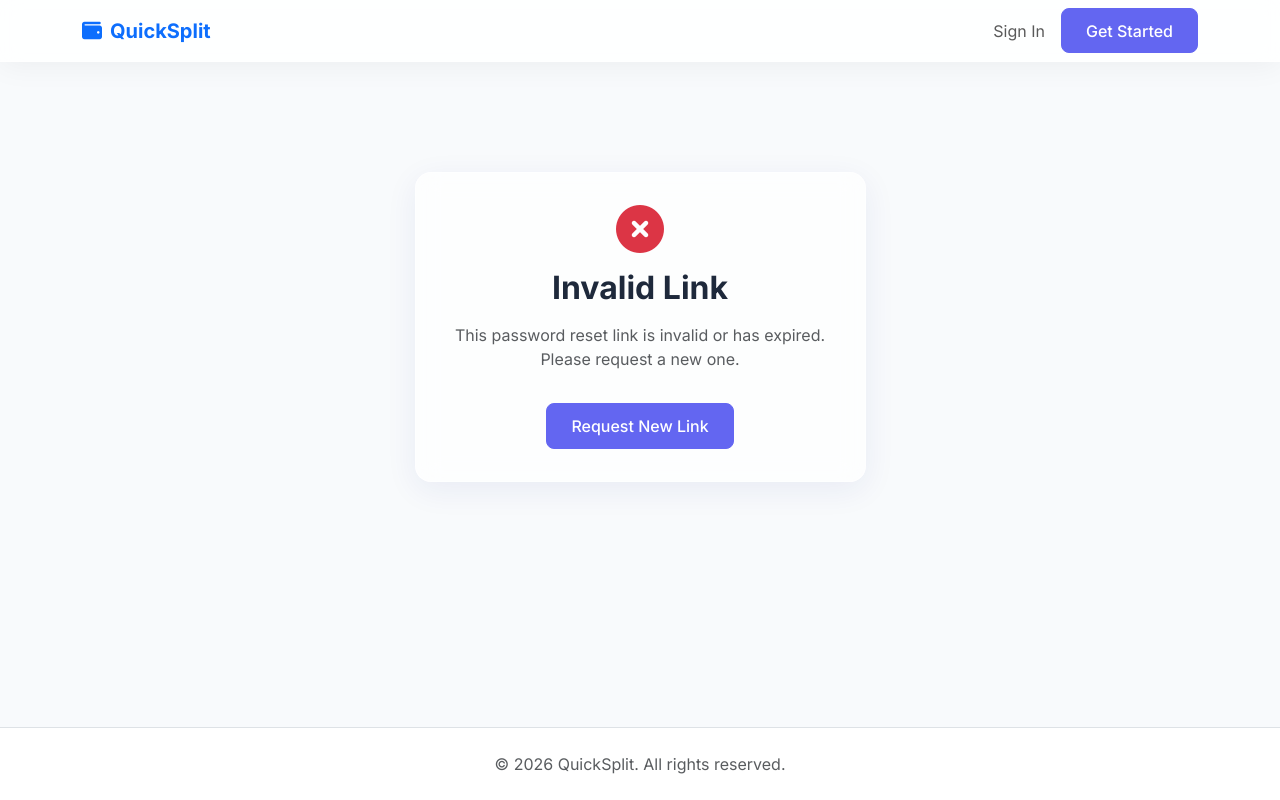
After one commit to sameertech28/QuickSplit, a Django app: page /password-reset-confirm/1/1/ in a window 1280 px wide. The commit adds this page. Run offline with Django 4.2, Linux system fonts and the light colour scheme; some libraries are stand-ins or nearby versions.

Commit message:
feat: add complete password reset flow and email configuration

```diff
--- a/core/urls.py
+++ b/core/urls.py
@@ -1,4 +1,5 @@
 from django.urls import path
+from django.contrib.auth import views as auth_views
 from . import views
 
 urlpatterns = [
@@ -8,4 +9,33 @@ urlpatterns = [
     path('login/', views.login_view, name='login'),
     path('logout/', views.logout_view, name='logout'),
     path('profile/', views.profile_view, name='profile'),
+
+    # Password Reset Flow
+    path('password-reset/',
+         auth_views.PasswordResetView.as_view(
+             template_name='auth/password_reset.html',
+             email_template_name='auth/password_reset_email.html',
+             subject_template_name='auth/password_reset_subject.txt',
+             success_url='/password-reset/done/'
+         ),
+         name='password_reset'),
+
+    path('password-reset/done/',
+         auth_views.PasswordResetDoneView.as_view(
+             template_name='auth/password_reset_done.html'
+         ),
+         name='password_reset_done'),
+
+    path('password-reset-confirm/<uidb64>/<token>/',
+         auth_views.PasswordResetConfirmView.as_view(
+             template_name='auth/password_reset_confirm.html',
+             success_url='/password-reset-complete/'
+         ),
+         name='password_reset_confirm'),
+
+    path('password-reset-complete/',
+         auth_views.PasswordResetCompleteView.as_view(
+             template_name='auth/password_reset_complete.html'
+         ),
+         name='password_reset_complete'),
 ]
--- a/templates/auth/login.html
+++ b/templates/auth/login.html
@@ -22,6 +22,10 @@
                 </form>
 
                 <div class="text-center mt-4">
+                    <a href="{% url 'password_reset' %}" class="text-decoration-none small text-muted">Forgot your password?</a>
+                </div>
+
+                <div class="text-center mt-3">
                     <p class="text-muted small">
                         Don't have an account? <a href="{% url 'signup' %}" class="text-decoration-none fw-bold">Sign up here</a>
                     </p>
--- /dev/null
+++ b/templates/auth/password_reset_confirm.html
@@ -0,0 +1,39 @@
+{% extends 'base.html' %}
+{% load crispy_forms_tags %}
+
+{% block title %}Set New Password | QuickSplit{% endblock %}
+
+{% block content %}
+<div class="container py-5 my-5">
+    <div class="row justify-content-center">
+        <div class="col-md-6 col-lg-5">
+            <div class="glass-card">
+                {% if validlink %}
+                <div class="text-center mb-4">
+                    <div class="text-primary mb-3"><i class="fa-solid fa-lock fa-3x"></i></div>
+                    <h2 class="fw-bold">Set New Password</h2>
+                    <p class="text-muted">Enter your new password below.</p>
+                </div>
+
+                <form method="post">
+                    {% csrf_token %}
+                    {{ form|crispy }}
+                    <div class="d-grid mt-4">
+                        <button type="submit" class="btn btn-primary py-2">Reset Password</button>
+                    </div>
+                </form>
+                {% else %}
+                <div class="text-center">
+                    <div class="text-danger mb-3"><i class="fa-solid fa-circle-xmark fa-3x"></i></div>
+                    <h2 class="fw-bold">Invalid Link</h2>
+                    <p class="text-muted mt-3">
+                        This password reset link is invalid or has expired. Please request a new one.
+                    </p>
+                    <a href="{% url 'password_reset' %}" class="btn btn-primary mt-3">Request New Link</a>
+                </div>
+                {% endif %}
+            </div>
+        </div>
+    </div>
+</div>
+{% endblock %}
--- /dev/null
+++ b/templates/auth/password_reset_subject.txt
@@ -0,0 +1 @@
+QuickSplit - Password Reset
```
Also changed, not shown: quicksplit/settings.py (+10 -1 lines), templates/auth/password_reset.html (added, +34 -0 lines), templates/auth/password_reset_complete.html (added, +20 -0 lines), templates/auth/password_reset_done.html (added, +20 -0 lines), templates/auth/password_reset_email.html (added, +9 -0 lines).
